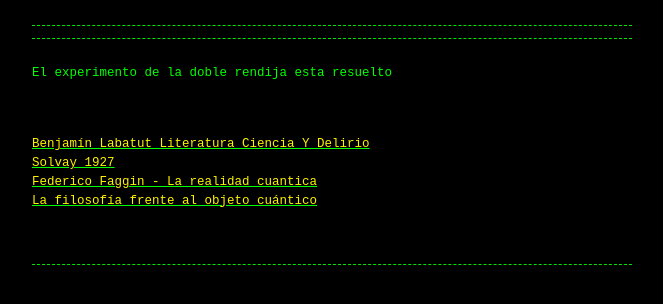
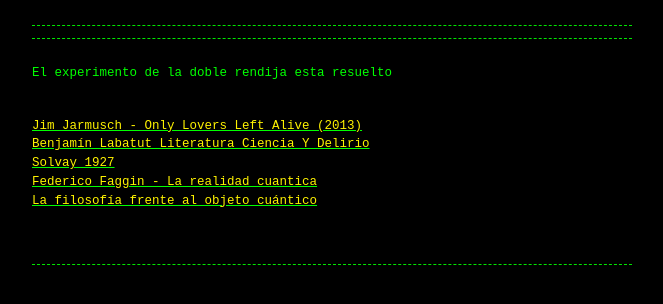
Before and after one commit to Guerrillaradio/doble_rendija, a Jekyll site: the page built from index.md, in a window 1280 px wide. Shown: the top 304 px of the page, without its empty margins (308-971 px from the left). Built offline with Jekyll 4.4.1, drawn with Linux system fonts in a browser that asks for light colours; our own code applies the rules of GitHub Pages for plain Markdown files.

Commit message:
Update index.md

```diff
--- a/index.md
+++ b/index.md
@@ -1,6 +1,6 @@
 <p>El experimento de la doble rendija esta resuelto
 
-
+<a href="https://ok.ru/video/3456194382351"><div><font color="#fff300">Jim Jarmusch - Only Lovers Left Alive (2013)</font></div><div></div><div><font color="#fff300"> </font><font color="#fff300"> </font></div>
 <div><font color="#fff300"></font></div><div></div><div><font color="#fff300"> </font><font color="#fff300"> </font></div>
 <a href="https://archive.org/details/btg-talks-benjamin-labatut-literatura-ciencia-y-delirio_202505"><div><font color="#fff300">Benjamín Labatut Literatura Ciencia Y Delirio</font></div><div></div><div><font color="#fff300"> </font><font color="#fff300"> </font></div>
 <a href="https://www.bbc.com/mundo/articles/cmm9vdndzdeo"><div><font color="#fff300">Solvay 1927</font></div><div></div><div><font color="#fff300"> </font><font color="#fff300"> </font></div>
```
